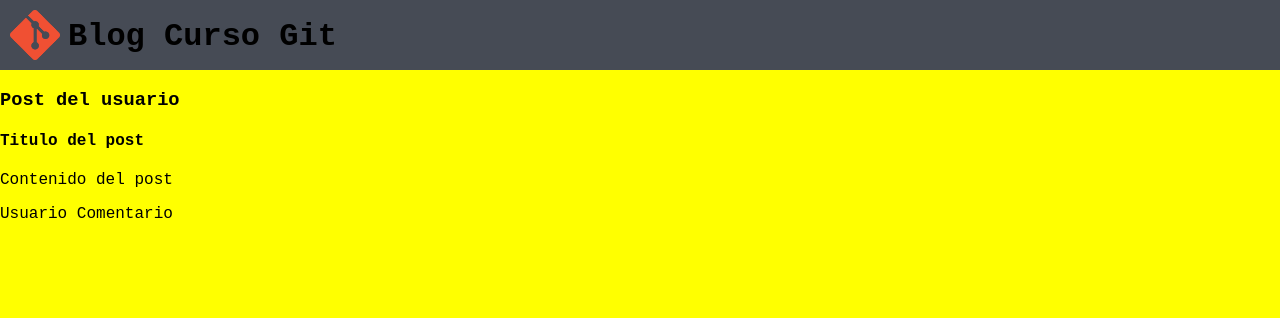
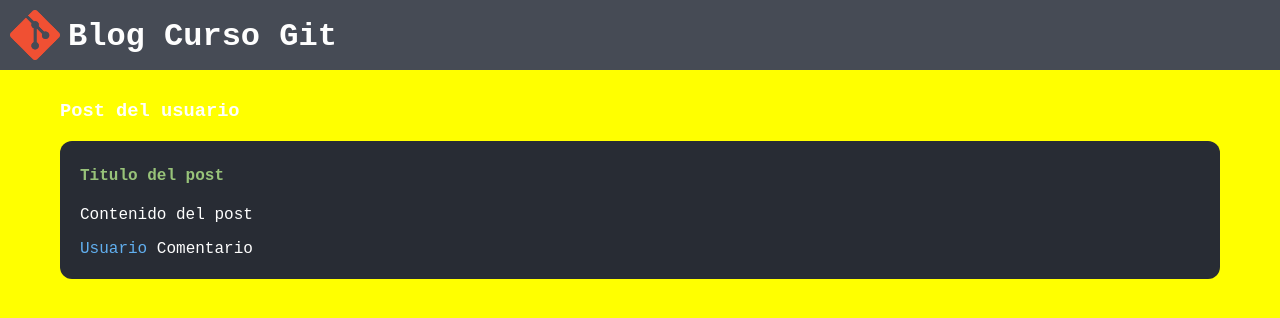
Before and after one commit to DanielM707/practice-git1, a plain HTML site: page index.html in a window 1280 px wide. Drawn offline with Linux system fonts and the light colour scheme; a web font is replaced by a local one.

Commit message:
Add post styles

```diff
--- a/style.css
+++ b/style.css
@@ -1,4 +1,5 @@
 body {
+  color: #fefefe;
   background-color: yellow;
   font-family: "Overpass Mono", monospace;
   padding: 0;
@@ -20,3 +21,23 @@ h1 {
   width: 50px;
   height: 50px;
 }
+
+.container {
+  margin-top: 30px;
+  padding: 0 60px 0 60px;
+}
+
+.post {
+  background-color: #282c34;
+  margin-bottom: 15px;
+  padding: 5px 20px 5px 20px;
+  border-radius: 12px;
+}
+
+.post h4 {
+  color: #98c379;
+}
+
+.post span {
+  color: #61afef;
+}
```
